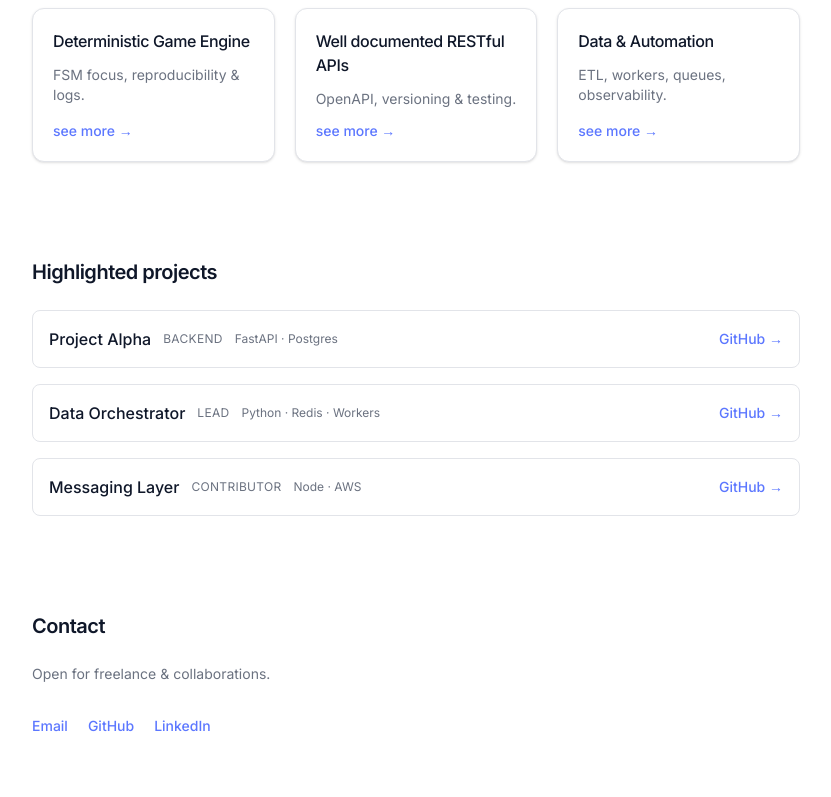
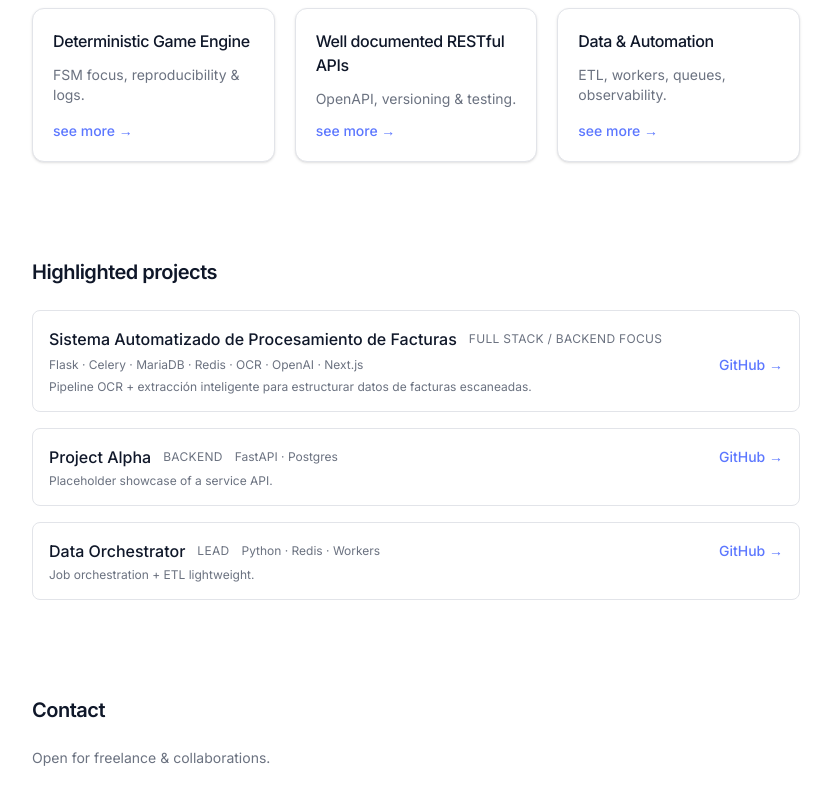
Before and after one commit to joacominatel/portfolio-2026, a Next.js app: page / in a window 1280 px wide. Shown: the part 517-1314 px from the top of the page, without its empty margins (224-1055 px from the left). Built offline with nearby package versions, Linux system fonts and the light colour scheme.

Commit message:
Refactor ProjectsTeaser to use external projects data and improve project listing

```diff
--- a/src/components/sections/ProjectsTeaser.tsx
+++ b/src/components/sections/ProjectsTeaser.tsx
@@ -2,27 +2,25 @@
 import React from "react";
 import Section from "@/components/ui/Section";
 import { useI18n } from "@/i18n";
+import { projects } from "@/data/projects";
 
 const ProjectsTeaser: React.FC = () => {
   const { t } = useI18n();
-  const projects = [
-    { title: "Project Alpha", role: "Backend", stack: "FastAPI · Postgres", url: "#" },
-    { title: "Data Orchestrator", role: "Lead", stack: "Python · Redis · Workers", url: "#" },
-    { title: "Messaging Layer", role: "Contributor", stack: "Node · AWS", url: "#" },
-  ];
+  const list = projects.slice(0, 3); // teaser subset
   return (
     <Section id="projects" title={t("projectTeaserTitle")}>
       <ul className="space-y-4">
-        {projects.map((p) => (
-          <li key={p.title} className="rounded-lg border border-[hsl(var(--border))] p-4 flex flex-col gap-1 bg-[hsl(var(--card))]">
+        {list.map((p) => (
+          <li key={p.slug} className="rounded-lg border border-[hsl(var(--border))] p-4 flex flex-col gap-1 bg-[hsl(var(--card))]">
             <div className="flex flex-wrap items-center gap-x-3 gap-y-1">
               <span className="font-medium">{p.title}</span>
               <span className="text-xs uppercase tracking-wide text-[hsl(var(--color-muted))]">{p.role}</span>
               <span className="text-xs text-[hsl(var(--color-muted))]">{p.stack}</span>
-              <a href={p.url} className="ml-auto text-sm font-medium text-[hsl(var(--primary))] hover:underline" aria-label={`GitHub: ${p.title}`}>
+              <a href={p.repo} className="ml-auto text-sm font-medium text-[hsl(var(--primary))] hover:underline" aria-label={`GitHub: ${p.title}`} target="_blank" rel="noopener noreferrer">
                 GitHub →
               </a>
             </div>
+            <p className="text-xs text-[hsl(var(--color-muted))]">{p.shortDescription}</p>
           </li>
         ))}
       </ul>
--- /dev/null
+++ b/src/data/projects.ts
@@ -0,0 +1,40 @@
+export interface Project {
+  slug: string;
+  title: string;
+  role: string;
+  stack: string;
+  repo: string;
+  shortDescription: string;
+  goal: string;
+}
+
+// Initial project list; extend as needed.
+export const projects: Project[] = [
+  {
+    slug: "escaneo-facturas",
+    title: "Sistema Automatizado de Procesamiento de Facturas",
+    role: "Full Stack / Backend Focus",
+    stack: "Flask · Celery · MariaDB · Redis · OCR · OpenAI · Next.js",
+    repo: "https://github.com/joacominatel/escaneo-facturas-scratch",
+    shortDescription: "Pipeline OCR + extracción inteligente para estructurar datos de facturas escaneadas.",
+    goal: "Automatizar la ingestión, normalización y validación de facturas con procesamiento asíncrono y actualizaciones en tiempo real.",
+  },
+  {
+    slug: "project-alpha",
+    title: "Project Alpha",
+    role: "Backend",
+    stack: "FastAPI · Postgres",
+    repo: "#",
+    shortDescription: "Placeholder showcase of a service API.",
+    goal: "Demostrar convenciones limpias en servicios REST.",
+  },
+  {
+    slug: "data-orchestrator",
+    title: "Data Orchestrator",
+    role: "Lead",
+    stack: "Python · Redis · Workers",
+    repo: "#",
+    shortDescription: "Job orchestration + ETL lightweight.",
+    goal: "Automatizar flujos de datos con resiliencia.",
+  },
+];
```
